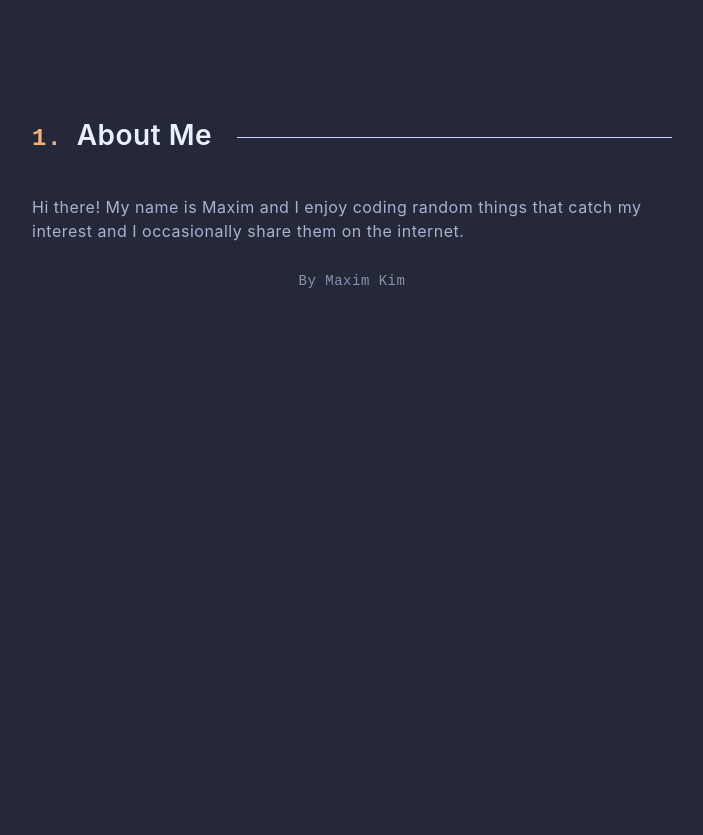
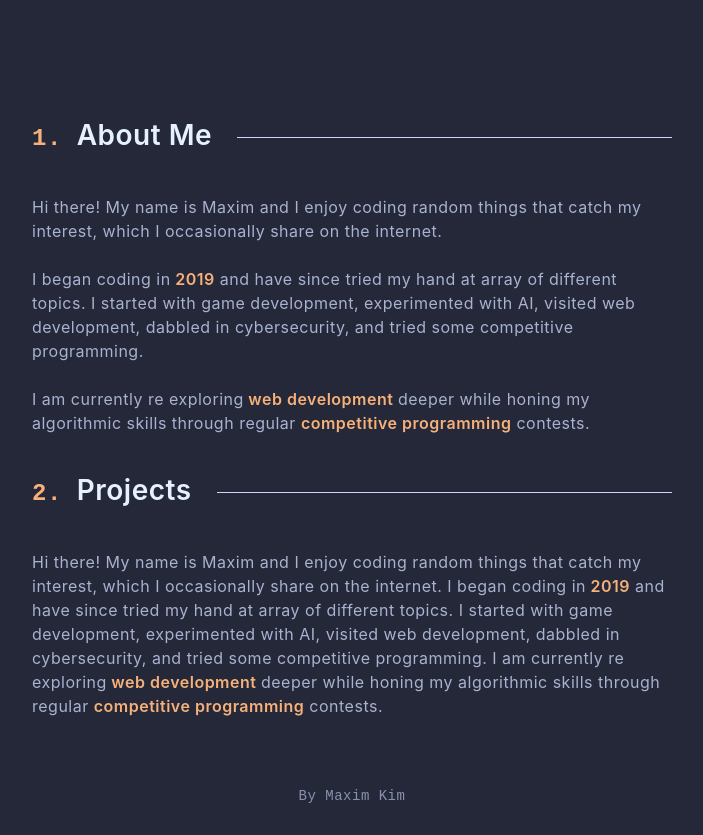
Before and after one commit to Maxim12313/portfolio, a Next.js app: page / in a window 1280 px wide. Shown: the part 680-1515 px from the top of the page, without its empty margins (288-991 px from the left). Before the commit the page ends 1000 px from the top, so only its background shows below. Built offline with nearby package versions, Linux system fonts and the light colour scheme.

Commit message:
finished about text. Considering image and moving onto projects

```diff
--- a/app/components/About.js
+++ b/app/components/About.js
@@ -1,14 +1,37 @@
+import Image from "next/image"
 import Title from "./Title"
+import spaceship from './spaceship.png'
 
 export default function About() {
   return (
-    <div className="flex flex-col w-1/2 items-start">
-      <Title number="1." description="About Me" />
-      <p>
-        Hi there! My name is Maxim and I enjoy coding random things that catch my interest
-        and I occasionally share them on the internet.
-      </p>
-      <span></span>
+    <div className="flex flex-row w-1/2 mb-10">
+      <div className="flex flex-col items-start">
+        <Title number="1." description="About Me" />
+        <div className="flex flex-row items-center space-x-5">
+          <p>
+            Hi there! My name is Maxim and I enjoy coding random things that catch my interest,
+            which I occasionally share on the internet.
+            <br />
+            <br />
+            I began coding in
+            <highlight> 2019</highlight> and have
+            since tried my hand at array of different topics. I started with game development,
+            experimented with AI, visited web development, dabbled in cybersecurity, and tried
+            some competitive programming.
+            <br />
+            <br />
+            I am currently re exploring
+            <highlight> web development </highlight> deeper while honing my algorithmic skills
+            through regular <highlight> competitive programming</highlight> contests.
+          </p>
+          {/* <Image
+            src={spaceship}
+            width={200}
+            height={200}
+            alt="avatar photo"
+          /> */}
+        </div>
+      </div>
     </div>
   );
 }
--- a/app/components/MainText.js
+++ b/app/components/MainText.js
@@ -1,9 +1,11 @@
 import About from "./About"
+import Projects from "./Projects"
 
 export default function MainText() {
   return (
       <div className="w-full flex flex-col items-center">
         <About />
+        <Projects />
     </div>
   );
 }
--- /dev/null
+++ b/app/components/Projects.js
@@ -0,0 +1,19 @@
+import Title from "./Title"
+
+export default function Projects() {
+  return (
+    <div className="flex flex-col w-1/2 items-start mb-10">
+      <Title number="2." description="Projects" />
+      <p>
+        Hi there! My name is Maxim and I enjoy coding random things that catch my interest,
+        which I occasionally share on the internet. I began coding in
+        <highlight> 2019</highlight> and have
+        since tried my hand at array of different topics. I started with game development,
+        experimented with AI, visited web development, dabbled in cybersecurity, and tried
+        some competitive programming. I am currently re exploring
+        <highlight> web development </highlight> deeper while honing my algorithmic skills
+        through regular <highlight> competitive programming</highlight> contests.
+      </p>
+    </div>
+  );
+}
```
Also changed, not shown: app/components/spaceship.png (added).
